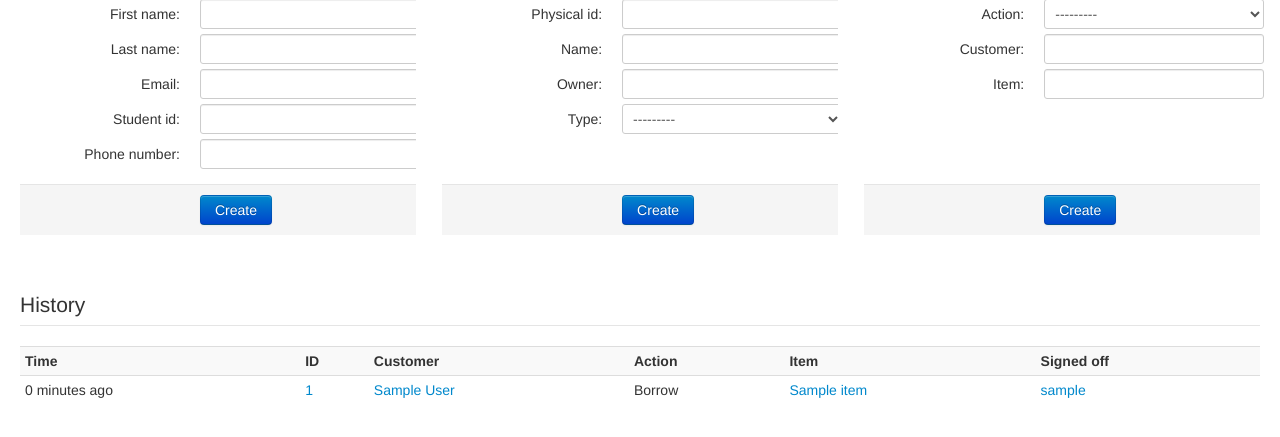
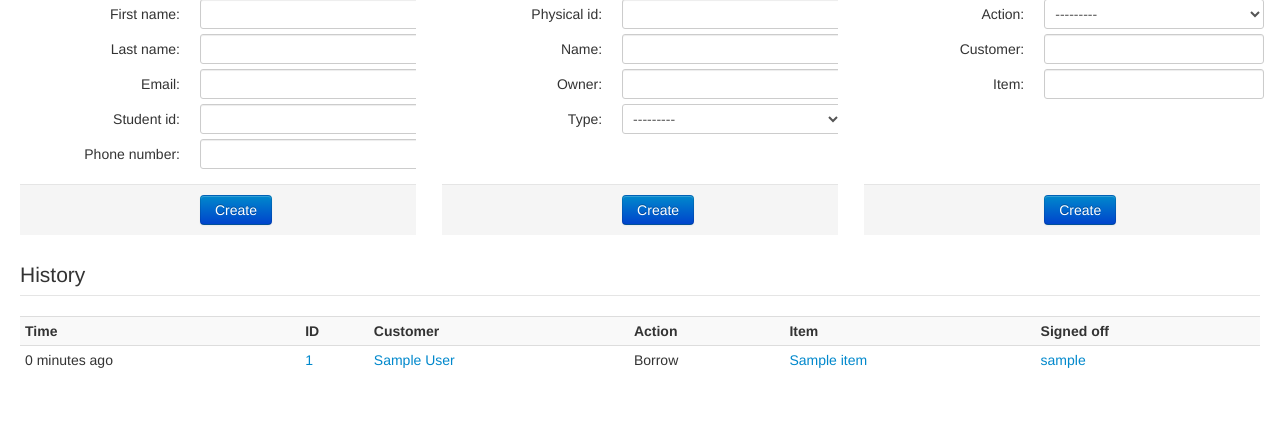
Before and after one commit to fsckit/inventory, a Django app: page / in a window 1280 px wide. Shown: the part 113-550 px from the top of the page. Run offline with Django 3.2, Linux system fonts and the light colour scheme; a user stored in the database is signed in; tables that the repository leaves empty hold one stand-in row (values such as "Sample post"); data that the repository does not hold is empty; parts of the project's set-up code (start-up, migrations or seed data) failed here and were passed over; some libraries are stand-ins or nearby versions.

Commit message:
Make non-scrollable style work better

```diff
--- a/app/static/css/custom.css
+++ b/app/static/css/custom.css
@@ -23,7 +23,6 @@
 
 #stage form {
   position: relative;
-  padding-bottom: 10px;
 }
 
 #stage form .alert-error {
--- a/app/static/js/inventory.js
+++ b/app/static/js/inventory.js
@@ -166,6 +166,6 @@
     $(window).on('resize', function(){
       var height = $(this).height();
       $("#stage .index-scroll").css('max-height', (height - 200) / 2);
-    });
+    }).trigger('resize');
   });
 })(jQuery);
```
